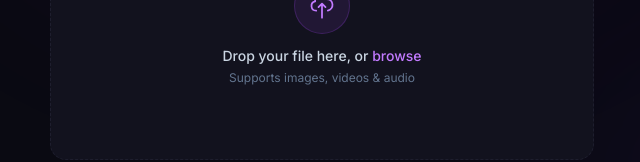
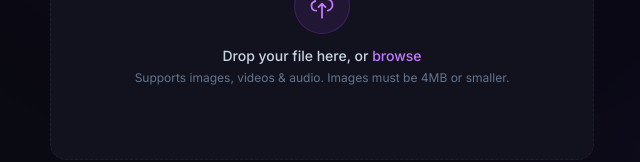
Before and after one commit to heyits-manan/ai-content-detection, a Next.js app: page / in a window 1280 px wide. Shown: the part 460-622 px from the top of the page, without its empty margins (318-958 px from the left). Built offline with nearby package versions, Linux system fonts and the light colour scheme.

Commit message:
add image input check

```diff
--- a/components/UploadBox.tsx
+++ b/components/UploadBox.tsx
@@ -1,6 +1,8 @@
 "use client";
 
 import { useCallback, useState } from "react";
+
+const MAX_IMAGE_SIZE_BYTES = 4 * 1024 * 1024;
 
 interface UploadBoxProps {
     onFileSelect: (file: File) => void;
@@ -16,6 +18,13 @@ export default function UploadBox({ onFileSelect, isLoading }: UploadBoxProps) {
     const handleFile = useCallback(
         (file: File) => {
             setError(null);
+
+            if (file.type.startsWith("image/") && file.size > MAX_IMAGE_SIZE_BYTES) {
+                setSelectedFile(null);
+                setPreview(null);
+                setError("Image size must be 4MB or smaller.");
+                return;
+            }
 
             setSelectedFile(file);
             setPreview(URL.createObjectURL(file));
@@ -81,7 +90,7 @@ export default function UploadBox({ onFileSelect, isLoading }: UploadBoxProps) {
                                 <span className="text-purple-400">browse</span>
                             </p>
                             <p className="text-xs text-slate-500 mt-1">
-                                Supports images, videos & audio
+                                Supports images, videos & audio. Images must be 4MB or smaller.
                             </p>
                             {error && (
                                 <p className="text-xs font-semibold text-red-400 mt-2 bg-red-500/10 border border-red-500/20 px-2.5 py-1 rounded-md">
```
